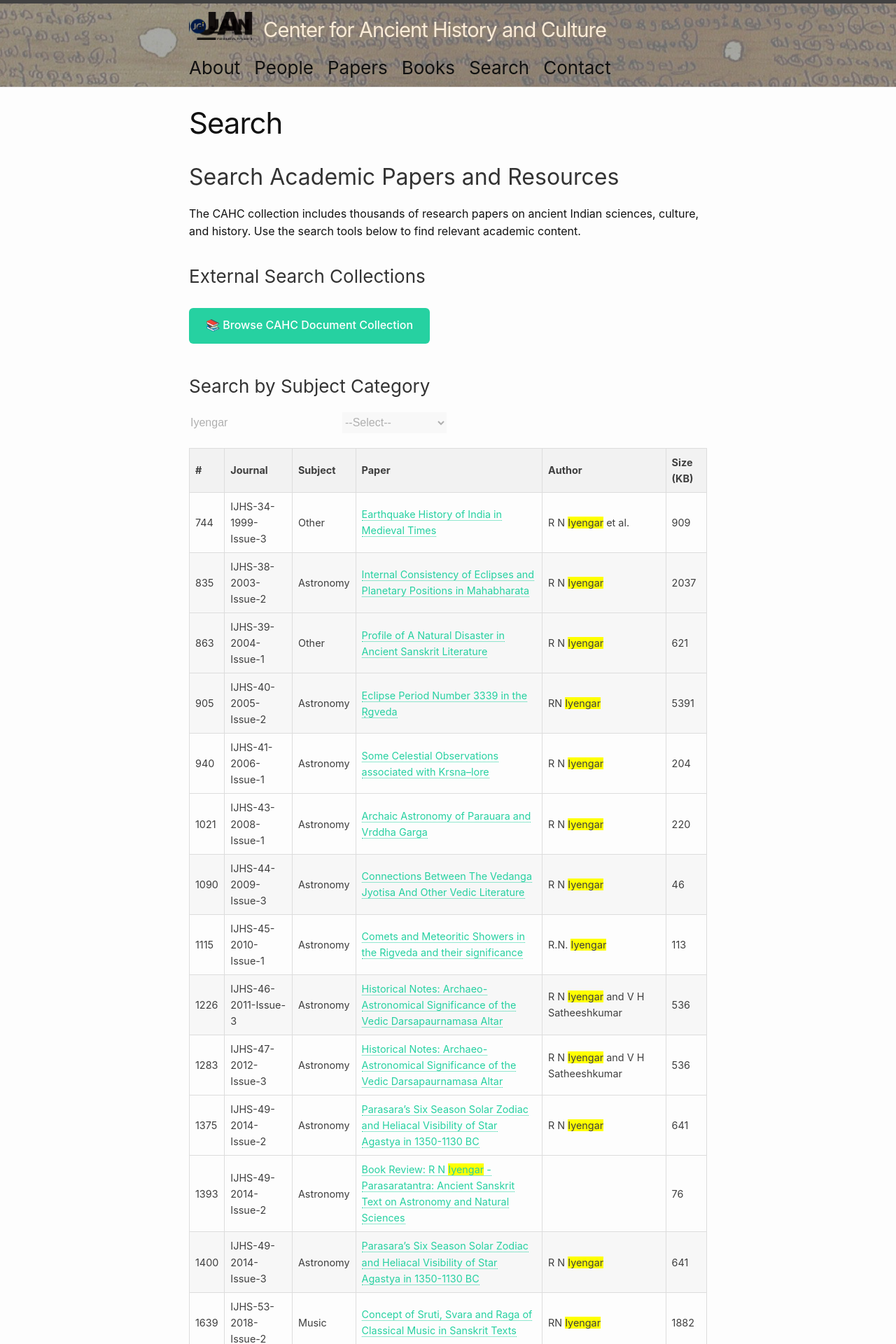
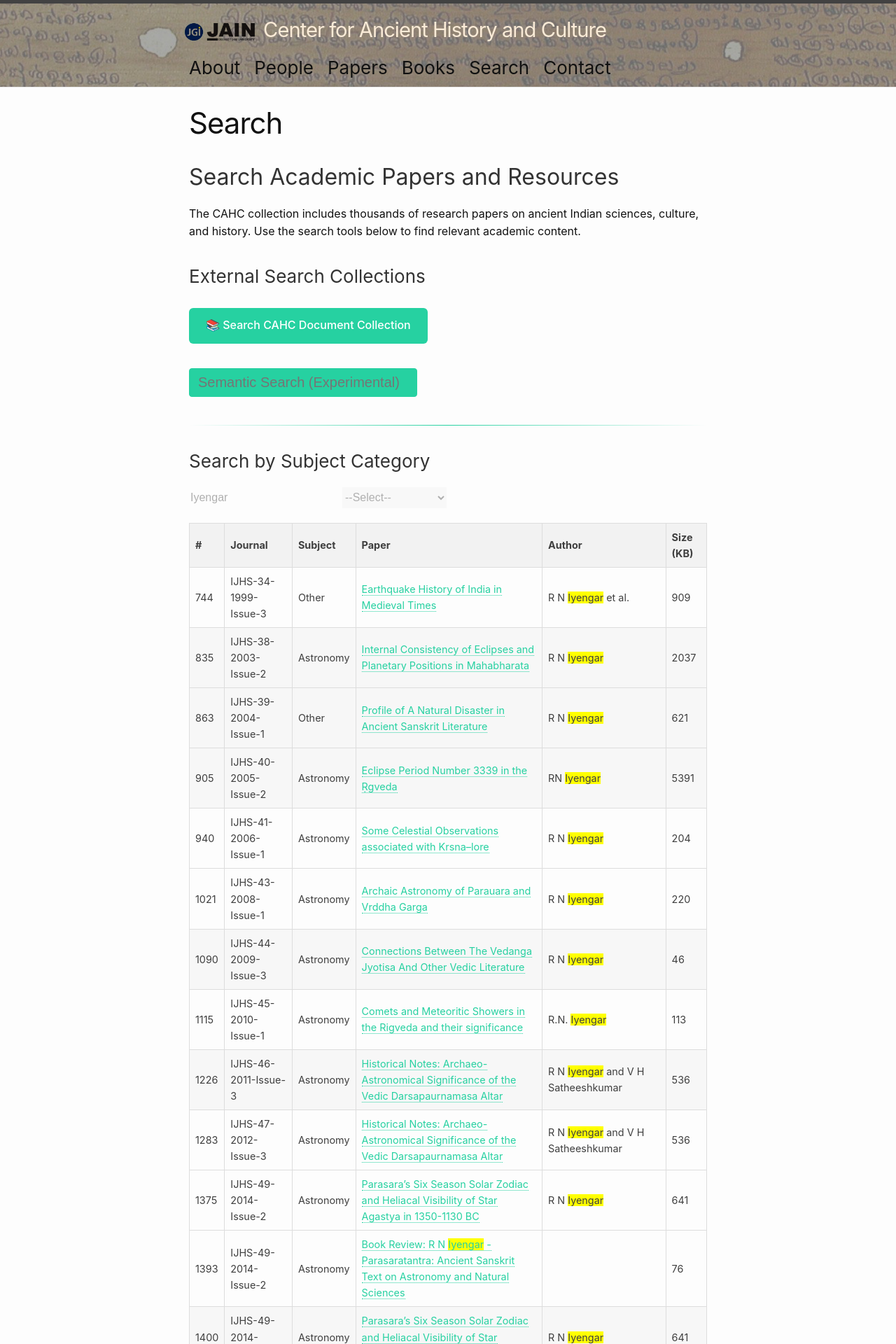
Before and after one commit to cahcblr/cahcblr.github.io, a Jekyll site: the page built from p85_search.markdown, in a window 1280 px wide. Shown: the top 1920 px of the page at 70% size. Built offline with Jekyll 4.4.1, drawn with Linux system fonts in a browser that asks for light colours.

Commit message:
Modernize and enhance CAHC website UI/UX and search experience
- Refined main.scss for improved header, logo, navigation, and table styling
- Enhanced mobile responsiveness for header, navigation, and tables
- Updated search button with modern styling and interactive hover effects
- Improved content readability, link appearance, and accessibility (focus indicators, .sr-only)
- Integrated and styled new semantic search widget in search-widget.html
- Updated p85_search.markdown to provide a richer search interface, including subject/category filtering and export button
- Ensured consistent and visually appealing
- masked the .site-nav of main.css in favor of _layout.css

```diff
--- a/_includes/search-widget.html
+++ b/_includes/search-widget.html
@@ -7,7 +7,7 @@
   triggerId="searchWidgetTrigger2">
 </gen-search-widget>>
 
-<a href="https://sanchaya.mooo.info"><input type="button" value="Keyword Search (Experimental)" class="search-trigger2"/></a>
+<a href="https://sanchaya.mooo.info" class="search-button">📚 Search CAHC Document Collection</a>
 
 <input  placeholder="Semantic Search (Experimental)" id="searchWidgetTrigger2" class="search-trigger2" />
 
--- a/_sass/minima/_layout.scss
+++ b/_sass/minima/_layout.scss
@@ -17,10 +17,12 @@
 
 .site-logo {
   margin-top: $spacing-unit * 0.000025;
-  background-image: url('/assets/jain_uni.png');
+  // background-image: url('/assets/jain_uni.png');
   background-repeat: no-repeat;
   background-position: center;
   float: left;
+  margin-top: 15px;
+  scale: 1.2;
 }
 
 .site-title {
--- a/assets/main.scss
+++ b/assets/main.scss
@@ -27,7 +27,7 @@
     margin-right: auto;
 }
 
-.site-nav {
+.xsite-nav {
     flex-shrink: 0;
 }
 
@@ -82,8 +82,10 @@ table th {
         margin-bottom: 10px;
     }
 
-    .site-nav {
-        width: 100%;
+    .xsite-nav {
+        width: 30%;
+        border: none;
+        opacity: 0.6;
     }
 
     table {
@@ -96,7 +98,7 @@ table th {
     }
 
     /* Stack navigation on mobile */
-    .site-nav .page-link {
+    .xsite-nav .page-link {
         display: block;
         padding: 5px 0;
     }
--- a/p85_search.markdown
+++ b/p85_search.markdown
@@ -10,7 +10,7 @@ The CAHC collection includes thousands of research papers on ancient Indian scie
 
 ### External Search Collections
 
-<a href="https://sanchaya.mooo.info" class="search-button">📚 Browse CAHC Document Collection</a>
+{% include search-widget.html %}
 
 ### Search by Subject Category
 <div style="display: flex; align-items: center; gap: 8px;">
```
